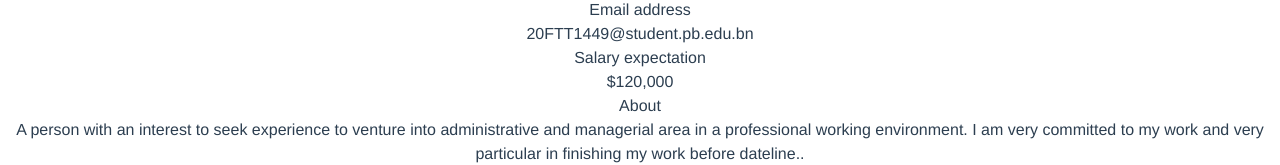
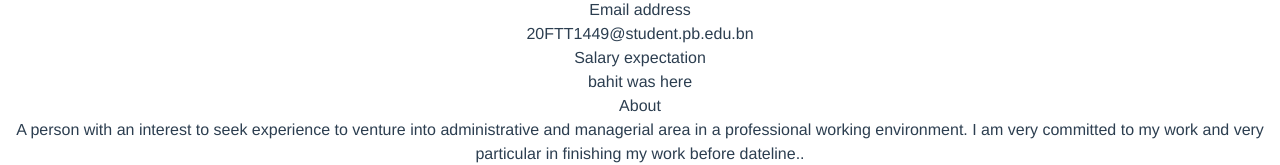
Before and after one commit to shahrul1104/wadt-as3, a Vue app: page / in a window 1280 px wide. Shown: the part 326-491 px from the top of the page. Built offline with nearby package versions, Linux system fonts and the light colour scheme.

Commit message:
bahit was here

```diff
--- a/src/App.vue
+++ b/src/App.vue
@@ -27,7 +27,7 @@ import HelloWorld from './components/HelloWorld.vue'
         </div>
         <div class="bg-white px-4 py-5 sm:grid sm:grid-cols-3 sm:gap-4 sm:px-6">
           <dt class="text-sm font-medium text-gray-500">Salary expectation</dt>
-          <dd class="mt-1 text-sm text-gray-900 sm:mt-0 sm:col-span-2">$120,000</dd>
+          <dd class="mt-1 text-sm text-gray-900 sm:mt-0 sm:col-span-2">bahit was here</dd>
         </div>
         <div class="bg-gray-50 px-4 py-5 sm:grid sm:grid-cols-3 sm:gap-4 sm:px-6">
           <dt class="text-sm font-medium text-gray-500">About</dt>
```
